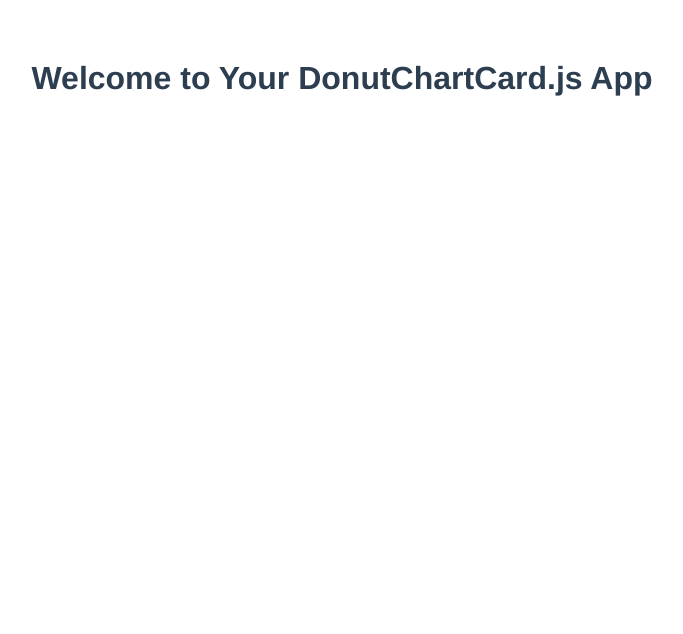
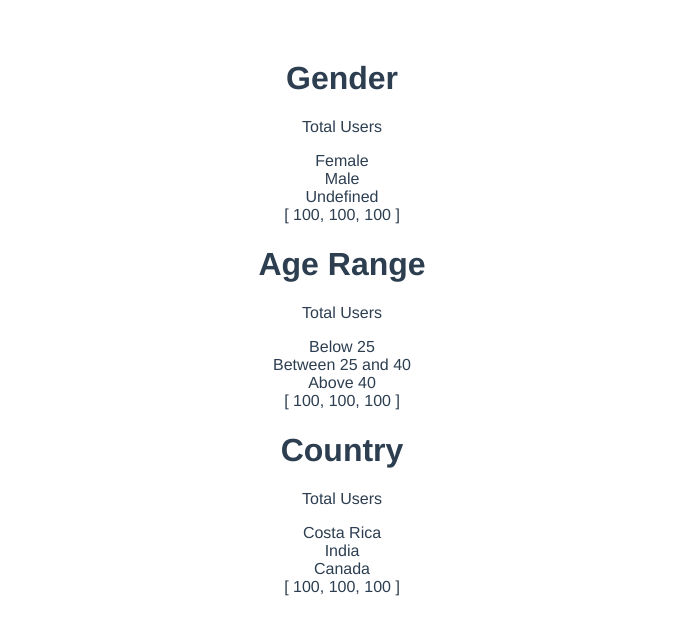
Before and after one commit to ararita/chart, a Vue app: page / in a window 1280 px wide. Shown: the top 634 px of the page, without its empty margins (298-981 px from the left). Built offline with nearby package versions, Linux system fonts and the light colour scheme.

Commit message:
Show all data

```diff
--- a/babel.config.js
+++ b/babel.config.js
@@ -1,5 +1,3 @@
 module.exports = {
-  presets: [
-    '@vue/cli-plugin-babel/preset'
-  ]
-}
+  presets: ["@vue/cli-plugin-babel/preset"]
+};
--- a/src/components/DonutChartCard.vue
+++ b/src/components/DonutChartCard.vue
@@ -1,63 +1,58 @@
 <template>
-  <div class="hello">
-    <h1>{{ msg }}</h1>
-    <!-- <p>
-      For a guide and recipes on how to configure / customize this project,<br>
-      check out the
-      <a href="https://cli.vuejs.org" target="_blank" rel="noopener">vue-cli documentation</a>.
-    </p>
-    <h3>Installed CLI Plugins</h3>
-    <ul>
-      <li><a href="https://github.com/vuejs/vue-cli/tree/dev/packages/%40vue/cli-plugin-babel" target="_blank" rel="noopener">babel</a></li>
-      <li><a href="https://github.com/vuejs/vue-cli/tree/dev/packages/%40vue/cli-plugin-eslint" target="_blank" rel="noopener">eslint</a></li>
-    </ul>
-    <h3>Essential Links</h3>
-    <ul>
-      <li><a href="https://vuejs.org" target="_blank" rel="noopener">Core Docs</a></li>
-      <li><a href="https://forum.vuejs.org" target="_blank" rel="noopener">Forum</a></li>
-      <li><a href="https://chat.vuejs.org" target="_blank" rel="noopener">Community Chat</a></li>
-      <li><a href="https://twitter.com/vuejs" target="_blank" rel="noopener">Twitter</a></li>
-      <li><a href="https://news.vuejs.org" target="_blank" rel="noopener">News</a></li>
-    </ul>
-    <h3>Ecosystem</h3>
-    <ul>
-      <li><a href="https://router.vuejs.org" target="_blank" rel="noopener">vue-router</a></li>
-      <li><a href="https://vuex.vuejs.org" target="_blank" rel="noopener">vuex</a></li>
-      <li><a href="https://github.com/vuejs/vue-devtools#vue-devtools" target="_blank" rel="noopener">vue-devtools</a></li>
-      <li><a href="https://vue-loader.vuejs.org" target="_blank" rel="noopener">vue-loader</a></li>
-      <li><a href="https://github.com/vuejs/awesome-vue" target="_blank" rel="noopener">awesome-vue</a></li>
-    </ul> -->
+  <div class="widget">
+    <div v-for="profile in profiles" v-bind:key="profile.title">
+      <h1>{{ profile.title }}</h1>
+      <p>{{ profile.totalLabel }}</p>
+      <div v-for="entry in profile.data" v-bind:key="entry.label">
+        {{ entry.label }} <br />
+        <!-- {{ entry.value }} -->
+      </div>
+      <div>{{ sumTotalValues }}</div>
+    </div>
   </div>
 </template>
 
 <script>
-import axios from 'axios';
+import axios from "axios";
 export default {
-  name: 'DonutChartCard',
+  name: "DonutChartCard",
   data() {
     return {
-      widgets: null
-    }
+      profiles: [],
+    };
   },
 
   created: function() {
-
-    console.log("before axios call");
+    // console.log("before axios call");
     axios
-      .get('/chartData.json')
-      .then(res => {
-        console.log(res);
+      .get("/chartData.json")
+      .then((res) => {
+        this.profiles = res.data.profiles;
       })
-      .catch(err => {
+      .catch((err) => {
         console.log(err);
-        }
-      )
+      });
   },
 
-  props: {
-    msg: String
-  }
-}
+  computed: {
+    sumTotalValues: function() {
+      let sumOfValues = this.profiles.map((profile) => {
+        return profile.data.reduce((sum, currentItem) => {
+          return sum + currentItem.value;
+        }, 0);
+      });
+      return sumOfValues.map((eachSum) => {
+        console.log(eachSum);
+        return eachSum;
+      });
+    },
+  },
+
+  // mounted: function() {},
+  // props: {
+  //   msg: String,
+  // },
+};
 </script>
 
 <!-- Add "scoped" attribute to limit CSS to this component only
--- a/src/main.js
+++ b/src/main.js
@@ -1,8 +1,8 @@
-import Vue from 'vue'
-import App from './App.vue'
+import Vue from "vue";
+import App from "./App.vue";
 
-Vue.config.productionTip = false
+Vue.config.productionTip = false;
 
 new Vue({
-  render: h => h(App),
-}).$mount('#app')
+  render: h => h(App)
+}).$mount("#app");
```
Also changed, not shown: package.json (+21 -1 lines), src/App.vue (+4 -4 lines), 1 other file (tests, documents, lock files or other folders).
